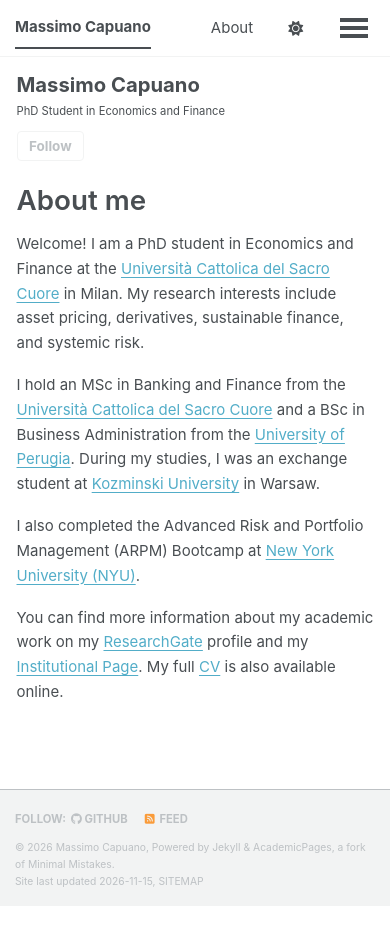
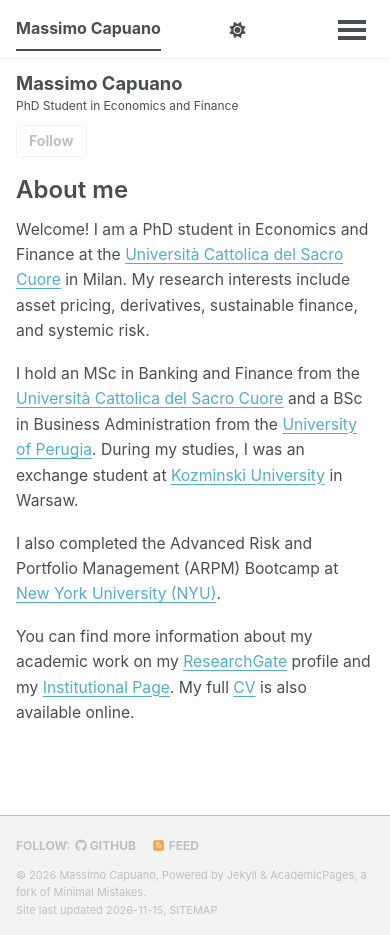
Before and after one commit to capuanomassimo/capuanomassimo.github.io, a Jekyll site: the page built from _pages/about.md, in a window 390 px wide and 935 px high. Built offline with Jekyll 4.4.1, drawn with Linux system fonts in a browser that asks for light colours; a script bundle is joined from its source files by our own code; a style sheet for code colours, icons or effects is not loaded.

Commit message:
Tighten mobile typography and author profile layout

```diff
--- a/assets/css/main.scss
+++ b/assets/css/main.scss
@@ -143,59 +143,60 @@ a {
 }
 
 /* ========================================
-   Mobile refinement — preserve desktop
+   Mobile refinement — compact and readable
    ======================================== */
 
 @media screen and (max-width: 767px) {
   html {
-    font-size: 15px;
+    font-size: 16px;
   }
 
   body {
-    line-height: 1.65;
+    font-size: 1rem;
+    line-height: 1.58;
   }
 
   #main {
-    margin-top: 1.1em;
-    padding-left: 1.1em;
-    padding-right: 1.1em;
+    margin-top: 0.8rem;
+    padding-left: 1rem;
+    padding-right: 1rem;
   }
 
-  /* Keep the author block compact and readable on phones. */
+  /* Stack the author information instead of squeezing it beside Follow. */
   .sidebar {
-    margin-top: 0.5em;
-    margin-bottom: 1.6em;
+    margin-top: 0.35rem;
+    margin-bottom: 1.2rem;
   }
 
   .author__content {
-    display: block;
-    width: auto;
+    display: block !important;
+    width: 100%;
     padding: 0;
     line-height: 1.35;
   }
 
   .sidebar .author__name {
-    margin: 0 0 0.25em;
-    font-size: 1.35rem;
+    margin: 0 0 0.2rem;
+    font-size: 1.15rem;
     line-height: 1.2;
   }
 
   .author__bio {
     margin: 0;
-    font-size: 1rem;
+    font-size: 0.95rem;
     line-height: 1.45;
   }
 
   .author__urls-wrapper {
-    display: block;
-    margin-top: 0.75em;
+    display: block !important;
+    margin-top: 0.6rem;
   }
 
   .author__urls-wrapper > button {
     display: inline-block;
     margin: 0;
-    padding: 0.45em 0.85em;
-    font-size: 0.9rem;
+    padding: 0.4rem 0.75rem;
+    font-size: 0.88rem;
   }
 
   .author__urls {
@@ -204,33 +205,33 @@ a {
     max-width: min(19rem, calc(100vw - 3rem));
   }
 
-  /* Reduce oversized headings and paragraph density. */
+  /* Bring the heading down from its desktop scale. */
   .page__title {
     margin-bottom: 0.55em;
-    font-size: clamp(1.85rem, 7vw, 2.25rem);
+    font-size: clamp(1.5rem, 5.2vw, 1.85rem);
     line-height: 1.15;
   }
 
   .page__content {
-    font-size: 1rem;
+    font-size: 0.98rem;
   }
 
   .page__content p,
   .page__content li {
-    font-size: 1rem;
-    line-height: 1.65;
+    font-size: 0.98rem;
+    line-height: 1.62;
   }
 
   .page__content p {
-    margin-bottom: 1.15em;
+    margin-bottom: 1.1em;
   }
 
   .page__content h2 {
     margin-top: 1.8em;
-    font-size: 1.3rem;
+    font-size: 1.25rem;
   }
 
-  /* Avoid oversized navigation labels on narrow screens. */
+  /* Keep the brand name from colliding with the mobile controls. */
   .greedy-nav {
     min-width: 0;
   }
@@ -243,15 +244,15 @@ a {
 
 @media screen and (max-width: 380px) {
   #main {
-    padding-left: 0.9em;
-    padding-right: 0.9em;
+    padding-left: 0.85rem;
+    padding-right: 0.85rem;
   }
 
   .page__title {
-    font-size: 1.8rem;
+    font-size: 1.5rem;
   }
 
   .sidebar .author__name {
-    font-size: 1.25rem;
+    font-size: 1.1rem;
   }
 }
```
